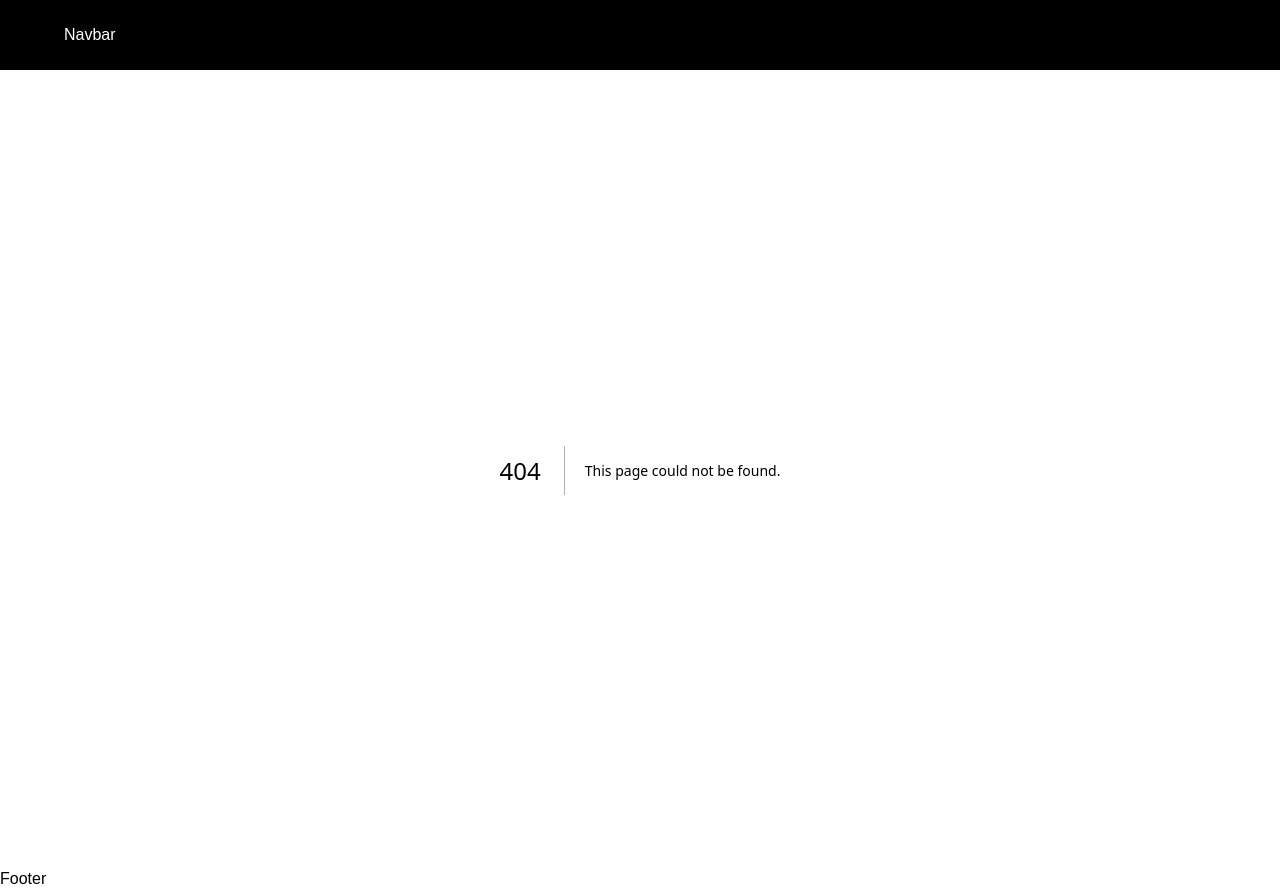
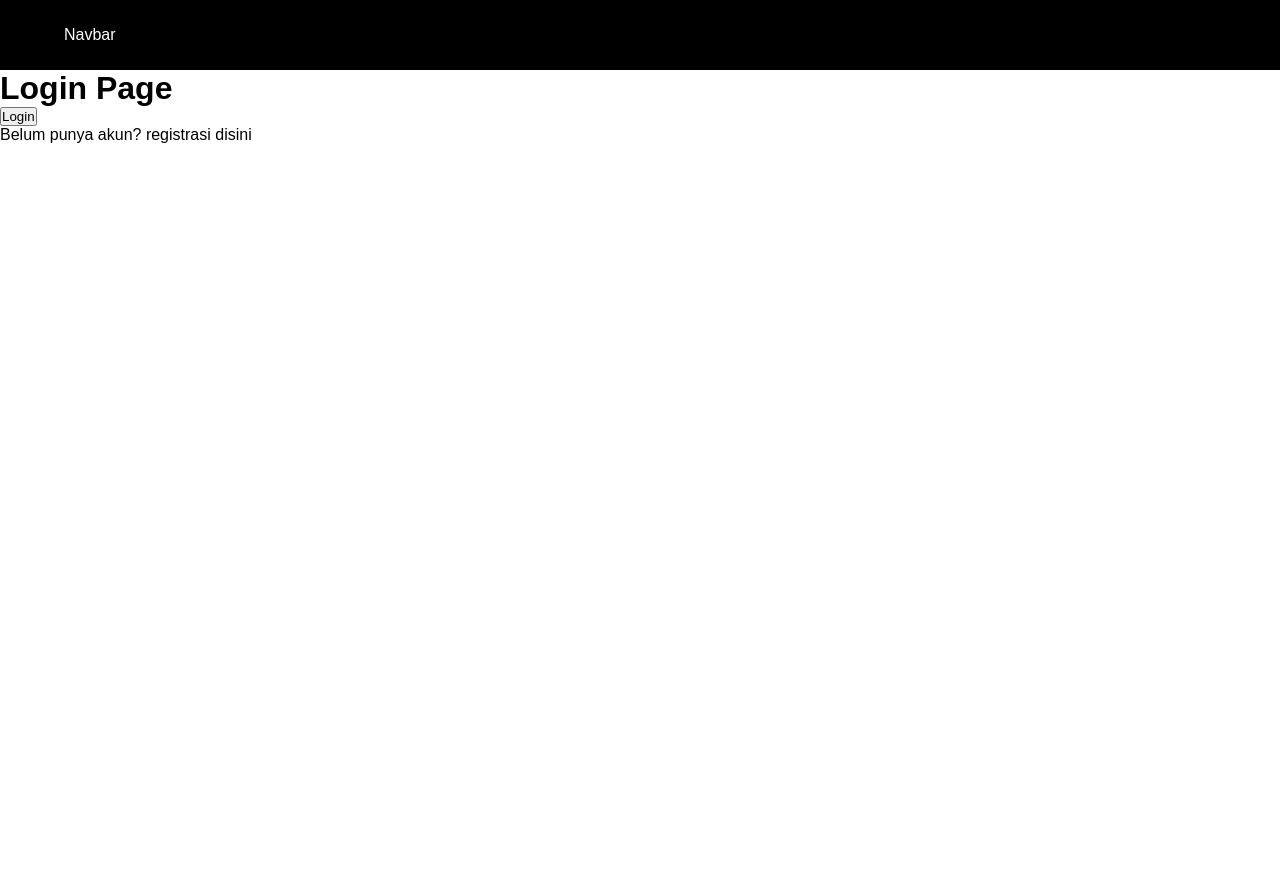
Before and after one commit to mathaillah/belajar-next-js, a Next.js app: page /auth/login in a window 1280 px wide. Before the commit this address had no page. After the commit the page ends 800 px from the top, so only its background shows below. Built offline with nearby package versions, Linux system fonts and the light colour scheme.

Commit message:
next.js 27/09/25)

```diff
--- /dev/null
+++ b/global.d.ts
@@ -0,0 +1 @@
+declare module '*.css';
--- a/src/components/layouts/AppShell/index.tsx
+++ b/src/components/layouts/AppShell/index.tsx
@@ -11,7 +11,6 @@
         <main>
             <Navbar />
             { children }
-            <div>Footer</div>
         </main>
     );
  };
--- /dev/null
+++ b/src/pages/auth/login.tsx
@@ -0,0 +1,20 @@
+import Link from "next/link";
+import { useRouter } from "next/router";
+
+const LoginPage = () => {
+    const {push} = useRouter();
+
+    const handlerLogin = () => {
+       push("/product")
+    };
+    return (
+        <div>
+            <h1>Login Page</h1>
+            <button onClick={()=> handlerLogin ()}> Login </button>
+            <p>Belum punya akun? registrasi <Link href={"/auth/register"}>disini</Link></p>
+        </div>
+    )
+
+
+}
+export default LoginPage
--- a/src/pages/shop/[...slug].tsx
+++ b/src/pages/shop/[[...slug]].tsx
@@ -6,7 +6,7 @@
     return (
         <div>
             <h1>Shop Page</h1>
-
+            <p>Shop : {`${query.slug && query.slug[0] + "-" + query.slug[1]}`}</p>
         </div>
     );
 };
```
Also changed, not shown: src/pages/auth/register.tsx (added, +13 -0 lines).
